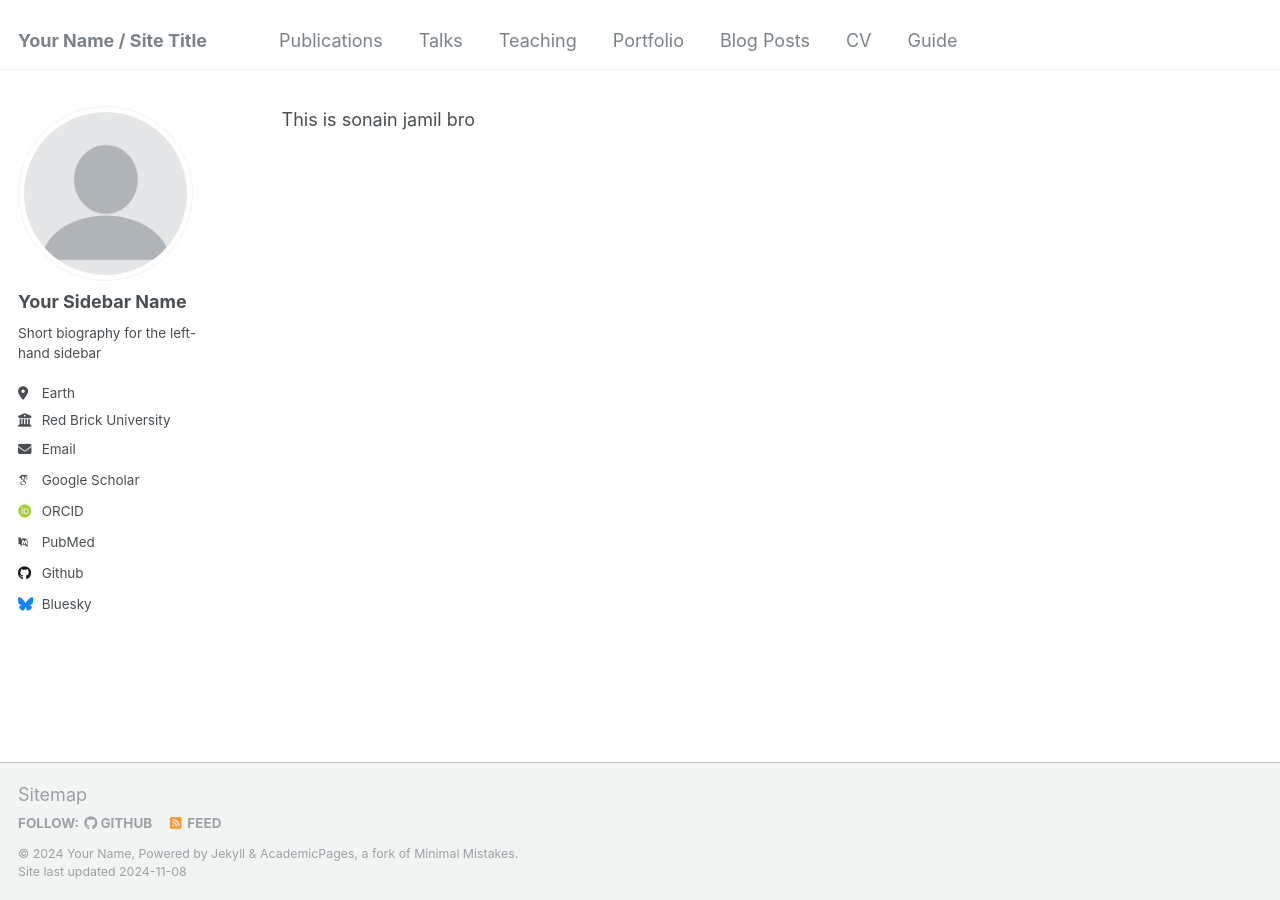
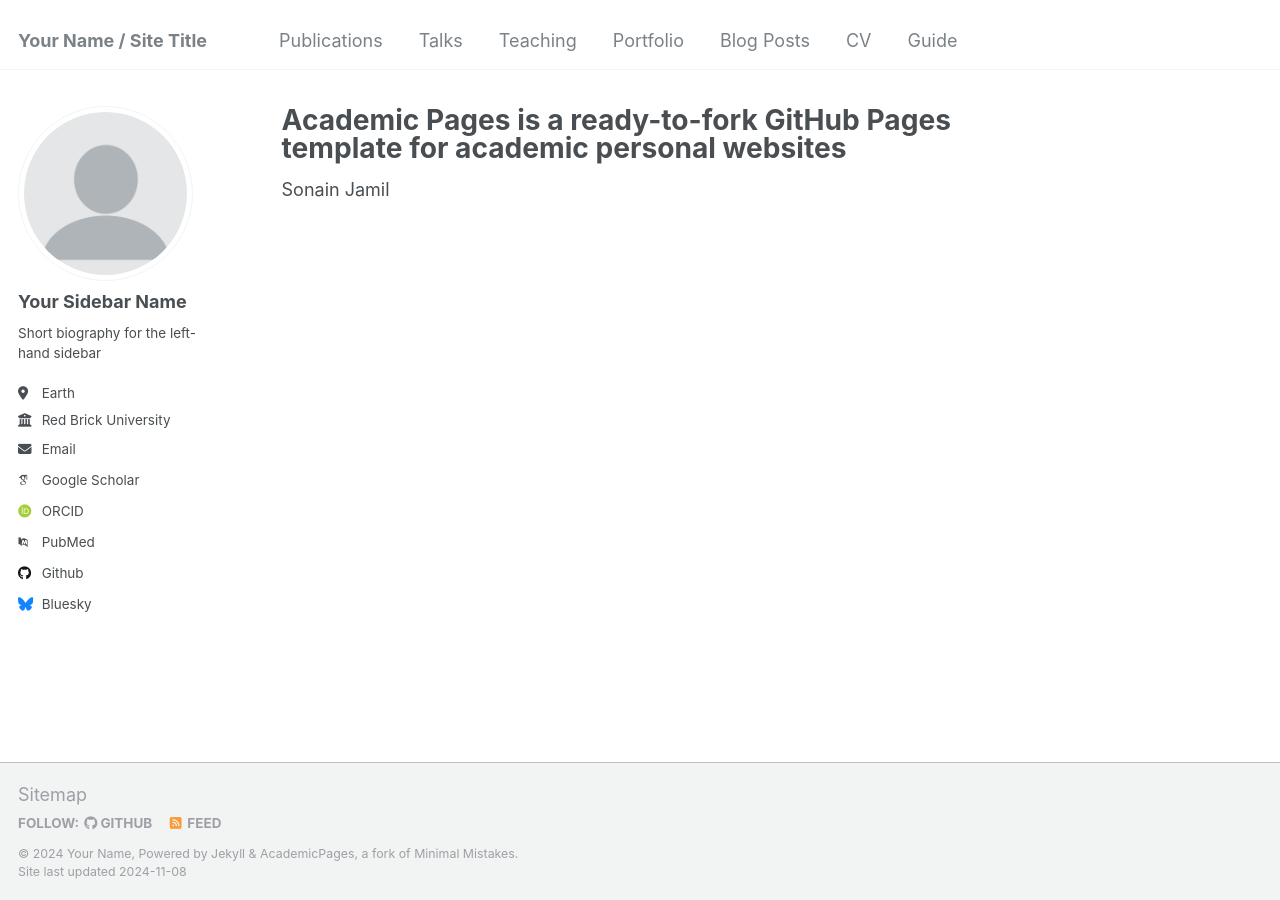
Before and after one commit to sonainjameel/sonainjamil, a Jekyll site: the page built from _pages/about.md, in a window 1280 px wide. Built offline with Jekyll 4.4.1, drawn with Linux system fonts in a browser that asks for light colours; some web fonts are replaced; our own code applies the rules of GitHub Pages for plain Markdown files.

Commit message:
Update about.md

```diff
--- a/_pages/about.md
+++ b/_pages/about.md
@@ -1 +1,10 @@
-This is sonain jamil bro
+---
+permalink: /
+title: "Academic Pages is a ready-to-fork GitHub Pages template for academic personal websites"
+author_profile: true
+redirect_from:
+  - /about/
+  - /about.html
+---
+
+Sonain Jamil
```
